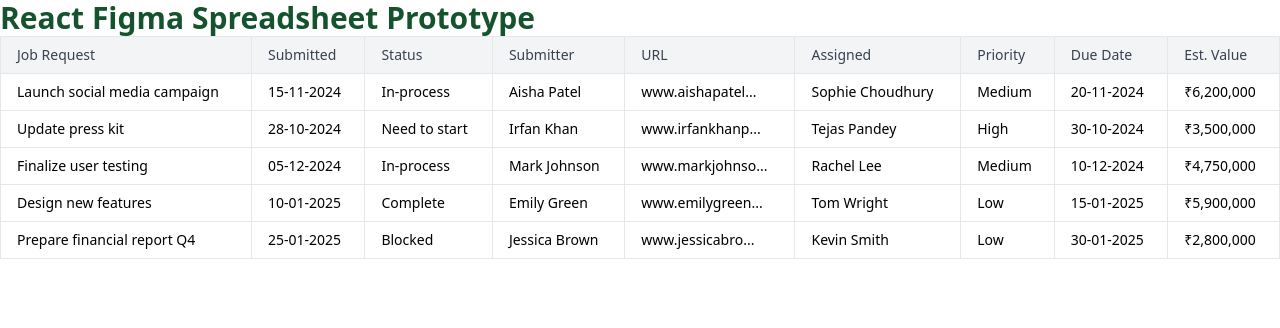
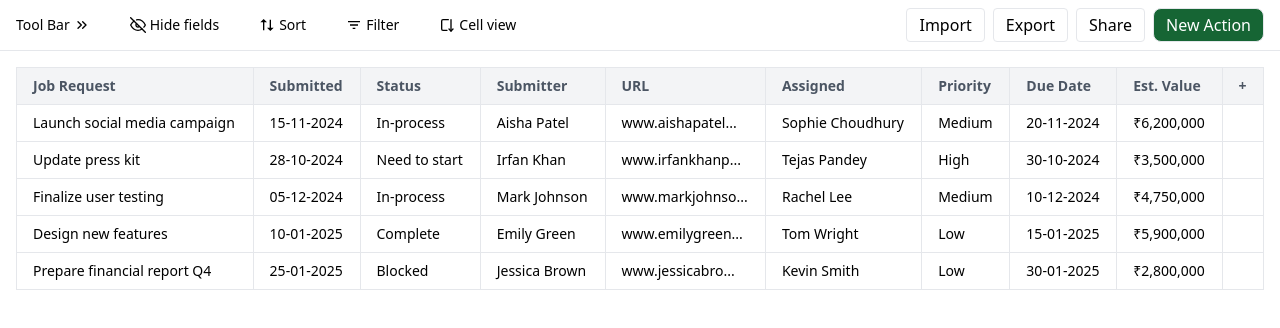
Before and after one commit to bijaysharma8335/react-figma-spreadsheet-prototype, a React (Vite) app: page / in a window 1280 px wide. Shown: the top 328 px of the page. Built offline with nearby package versions, Linux system fonts and the light colour scheme.

Commit message:
feat: add toolbar with React Icons functionality

```diff
--- a/package.json
+++ b/package.json
@@ -12,6 +12,7 @@
   "dependencies": {
     "react": "^19.1.0",
     "react-dom": "^19.1.0",
+    "react-icons": "^5.5.0",
     "react-table": "^7.8.0"
   },
   "devDependencies": {
--- a/src/App.tsx
+++ b/src/App.tsx
@@ -1,11 +1,14 @@
 import  SpreadsheetGrid from "./components/SpreadsheetGrid";
+import Toolbar from "./components/Toolbar";
 
 function App() {
     return (
-        <>
-            <h1 className="text-3xl text-green-900 font-bold">React Figma Spreadsheet Prototype</h1>
-            <SpreadsheetGrid/>
-        </>
+        <main className="flex flex-col h-screen">
+          <Toolbar/>
+
+          <div className="flex-1 overflow-auto p-4">  <SpreadsheetGrid/></div>
+
+        </main>
     );
 }
 
--- a/src/components/SpreadsheetGrid.tsx
+++ b/src/components/SpreadsheetGrid.tsx
@@ -81,6 +81,7 @@ const columns: Column<RowData>[] = [
     { Header: "Priority", accessor: "priority" },
     { Header: "Due Date", accessor: "dueDate" },
     { Header: "Est. Value", accessor: "estValue" },
+     { Header: "+", accessor: "+" },
 ];
 const SpreadsheetGrid = () => {
     const { getTableProps, getTableBodyProps, headerGroups, rows, prepareRow } = useTable<RowData>({
@@ -89,14 +90,14 @@ const SpreadsheetGrid = () => {
     });
     return (
         <div className="overflow-x-auto">
-            <table {...getTableProps()} className=" min-w-full border text-sm">
+            <table {...getTableProps()} className=" min-w-full border  text-sm">
                 <thead className="bg-gray-100">
                     {headerGroups.map((headerGroup) => (
                         <tr {...headerGroup.getHeaderGroupProps()}>
                             {headerGroup.headers.map((column) => (
                                 <th
                                     {...column.getHeaderProps()}
-                                    className="border px-4 py-2 text-left font-medium text-gray-700"
+                                    className="border px-4 py-2 text-left font-semibold text-gray-600 bg-gray-100"
                                 >
                                     {column.render("Header")}
                                 </th>
--- /dev/null
+++ b/src/components/Toolbar.tsx
@@ -0,0 +1,70 @@
+import { FiChevronsRight, FiEyeOff } from "react-icons/fi";
+import { RiArrowUpDownFill } from "react-icons/ri";
+import { MdFilterList } from "react-icons/md";
+import { TbArrowAutofitDown } from "react-icons/tb";
+
+export default function Toolbar() {
+    return (
+        <div className="flex flex-wrap items-center justify-between border-b px-4 py-2 bg-white">
+            {/* Left Side  */}
+
+            <div className="flex items-center gap-4">
+                <span className="pr-3 py-1 text-sm  flex items-center gap-1">
+                    Tool Bar <FiChevronsRight className="w-4 h-4  " />
+                </span>{" "}
+                <span
+                    onClick={() => console.log(" Hide Fields Clicked")}
+                    className="px-3 py-1  text-sm flex  items-center gap-1"
+                >
+                    <FiEyeOff className="w-4 h-4 " /> Hide fields
+                </span>
+                <span
+                    onClick={() => console.log("Sort Clicked")}
+                    className="px-3 py-1 text-sm  flex  items-center gap-1"
+                >
+                    <RiArrowUpDownFill className="w-4 h-4 " /> Sort
+                </span>{" "}
+                <span
+                    onClick={() => console.log("Filter Clicked")}
+                    className="px-3 py-1 text-sm  flex  items-center gap-1"
+                >
+                    <MdFilterList className="w-4 h-4 " /> Filter
+                </span>
+                <span
+                    onClick={() => console.log("Cell view clicked")}
+                    className="px-3 py-1 text-sm  flex  items-center gap-1"
+                >
+                    <TbArrowAutofitDown className="w-4 h-4 " /> Cell view
+                </span>
+            </div>
+            {/* Right Side */}
+
+            <div className="flex flex-wrap  gap-2">
+                <button
+                    onClick={() => console.log("Import Clicked")}
+                    className="px-3 py-1 border rounded hover:bg-green-800 hover:text-white"
+                >
+                    Import
+                </button>
+                <button
+                    onClick={() => console.log("Export Clicked")}
+                    className="px-3 py-1 border rounded hover:bg-green-800 hover:text-white"
+                >
+                    Export
+                </button>
+                <button
+                    onClick={() => console.log("Share Clicked")}
+                    className="px-3 py-1 border rounded hover:bg-green-800 hover:text-white"
+                >
+                    Share
+                </button>
+                <button
+                    onClick={() => console.log("New Action Clicked")}
+                    className="px-3 py-1 border rounded-lg bg-green-800 text-white "
+                >
+                    New Action
+                </button>
+            </div>
+        </div>
+    );
+}
--- a/tailwind.config.js
+++ b/tailwind.config.js
@@ -1,11 +1,8 @@
 /** @type {import('tailwindcss').Config} */
 export default {
-  content: [
-    "./index.html",
-    "./src/**/*.{js,ts,jsx,tsx}",
-  ],
-  theme: {
-    extend: {},
-  },
-  plugins: [],
+    content: ["./index.html", "./src/**/*.{js,ts,jsx,tsx}"],
+    theme: {
+        extend: {},
+    },
+    plugins: [],
 };
```
Also changed, not shown: 1 other file (tests, documents, lock files or other folders).
